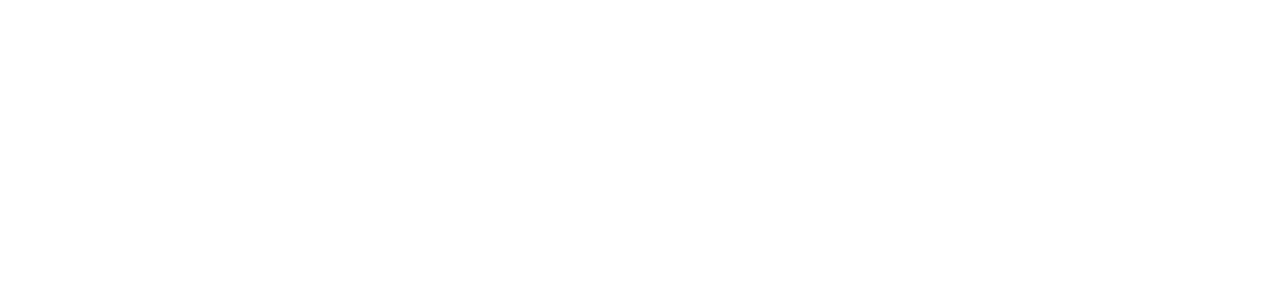
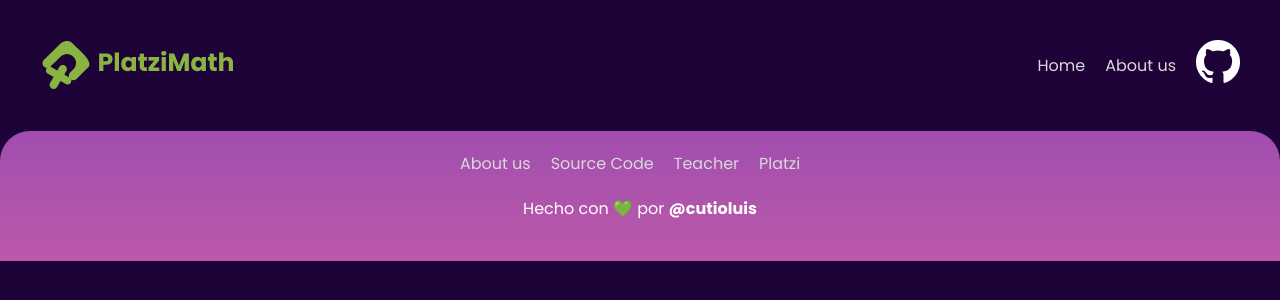
Before and after one commit to cutioluis/platzi-JsPractico, a website: page About.html in a window 1280 px wide. Drawn offline with Linux system fonts and the light colour scheme.

Commit message:
ADD footer and section main

```diff
--- a/About.html
+++ b/About.html
@@ -0,0 +1,49 @@
+<!DOCTYPE html>
+<html lang="en">
+
+<head>
+    <meta charset="UTF-8">
+    <meta http-equiv="X-UA-Compatible" content="IE=edge">
+    <meta name="viewport" content="width=device-width, initial-scale=1.0">
+    <link rel="preconnect" href="https://fonts.googleapis.com">
+    <link rel="preconnect" href="https://fonts.gstatic.com" crossorigin>
+    <link href="https://fonts.googleapis.com/css2?family=Poppins:wght@100;200;300;400;500;600;700;800;900&display=swap"
+        rel="stylesheet">
+    <link rel="stylesheet" href="./main.css">
+    <title>Platzi Js-Practico</title>
+</head>
+
+<body>
+    <header>
+        <nav>
+            <ul>
+                <img src="/assets/pl-logo.png" alt="" class="Pltazi Math" />
+            </ul>
+            <ul class="">
+                <li><a href="/index.html">Home</a></li>
+                <li><a href="/About.html">About us</a></li>
+                <a href="https://github.com/cutioluis/platzi-JsPractico"> <img src="./assets/pl-github.png"
+                        alt="Git Hub"></a>
+            </ul>
+        </nav>
+    </header>
+
+    <footer>
+        <div class="footer">
+            <ul>
+                <li><a href="./About.html">About us</a></li>
+                <li><a href="">Source Code</a></li>
+                <li><a href="">Teacher</a></li>
+            </ul>
+            <ul>
+                <li><a href="">Platzi</a></li>
+            </ul>
+        </div>
+        <p class="footer_finally">Hecho con 💚️ por <a href="https://github.com/cutioluis"><b>@cutioluis</b> </a></p>
+    </footer>
+
+
+</body>
+<script src="./index.js"></script>
+
+</html>
--- a/main.css
+++ b/main.css
@@ -1,9 +1,14 @@
 :root {
   --pl-bg: #1e0338;
+  --pl-green-pr: #89B442;
+  /* Ask Color */
+  --pl-primary-button: #CE60A5;
+  --pl-secundary-button: #9F4DAF;
+
   --pl-bg-footer: linear-gradient(180deg, #A04EAF 0%, #BC59A9 100%);;
   /* Cards  */
   --plg-gradient-title: linear-gradient(180deg, #ce60a5 0%, #9f4daf 100%);
-  --plg-gradient-00: linear-gradient(144.12deg, #fc58b3 11.61%, #feae68 100%);
+  --plg-gradient-00: linear-gradient(144.12deg, #fc58b3 11.61%,  #feae68 100%);
   --plg-gradient-01: linear-gradient(144.12deg, #916cff 11.61%, #70bcfb 100%);
   --plg-gradient-02: #f2f2f2;
   /* properties */
@@ -65,7 +70,7 @@ nav ul li a:hover {
 }
 
 .platzi_title {
-  font-size: 50px;
+  font-size: 80px;
   background: var(--plg-gradient-title);
   -webkit-background-clip: text;
   -webkit-text-fill-color: transparent;
```
Also changed, not shown: index.html (+5 -4 lines), assets/pl-teacher.png (added).
